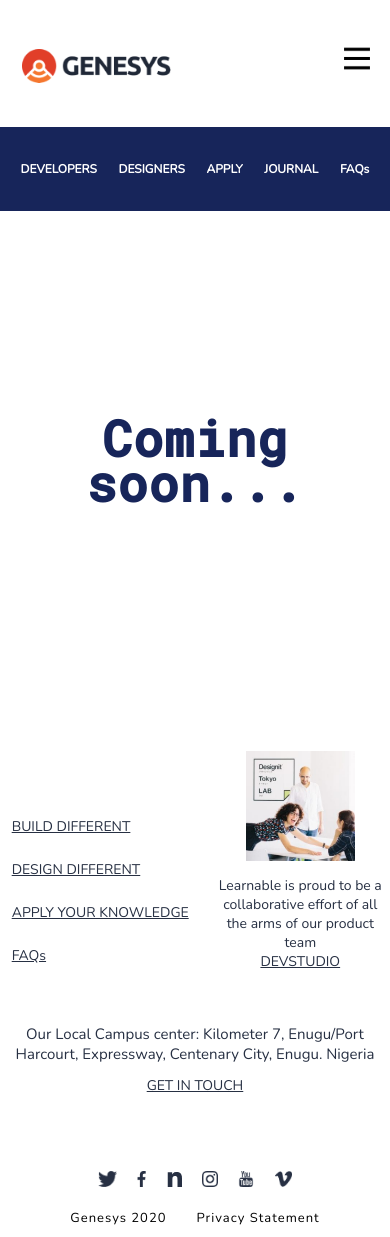
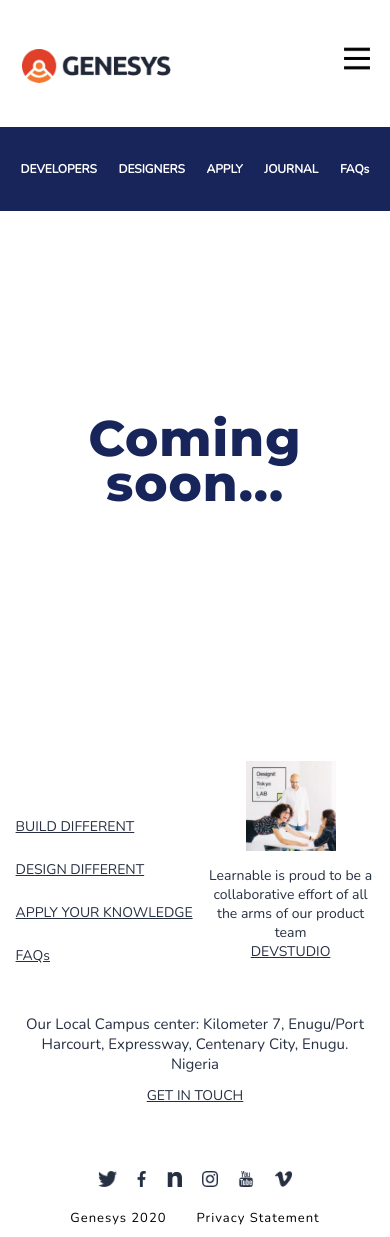
Before and after one commit to MiracleUFO/learnable, a React (Create React App) app: page /null in a window 390 px wide. Built offline with nearby package versions, Linux system fonts and the light colour scheme.

Commit message:
Mobile UI style tweak redo v1

```diff
--- a/public/index.html
+++ b/public/index.html
@@ -3,6 +3,8 @@
   <head>
     <meta charset="utf-8" />
     <meta name="viewport" content="width=device-width, initial-scale=1" />
+    <link rel="preconnect" href="https://fonts.gstatic.com">
+    <link href="https://fonts.googleapis.com/css2?family=Montserrat:wght@800&display=swap" rel="stylesheet">
     <link href="https://fonts.googleapis.com/css2?family=Nunito&display=swap" rel="stylesheet">
     <link href="https://fonts.googleapis.com/css2?family=Roboto+Mono:wght@500&display=swap" rel="stylesheet">
   </head>
--- a/src/components/Learnable-Home.js
+++ b/src/components/Learnable-Home.js
@@ -8,6 +8,7 @@ import SubscribeDiv from './SubscribeDiv';
 import {NavLink} from 'react-router-dom';
 import line from '../images/learnable-home/linebold.png';
 import introVid from '../images/learnable-home/learnableIntroVid.png';
+import hero from '../images/learnable-home/heroBg.jpg';
 import arrDown from '../images/shared/arr-down.png';
 import avatar from '../images/shared/avatar.png';
 import learnExp from '../images/learnable-home/learnExp.png';
@@ -112,7 +113,10 @@ function Learnable() {
 						<p className='whiteFont'>What to expect</p>
 					</div>
 				</div>
-					<img src={introVid} className='picRight floatRight' id='movedVid' alt=''/>
+					{window.innerWidth >=800 ?
+					<img src={introVid} className='picRight floatRight' id='movedVid' alt=''/> :
+					<img src={hero} className='picRight floatRight' id='movedVid' alt=''/>
+					}
 				</div>
 			</section>
 
--- a/src/index.css
+++ b/src/index.css
@@ -30,6 +30,12 @@ h1, h2 {
 	line-height: 45px;
 	letter-spacing: 1px;
 	padding: 40px 0;
+}
+
+@media screen and (max-width: 800px) {
+	h1, h2 {
+		font-family: 'Montserrat';
+	}
 }
 
 h2 {
@@ -290,9 +296,11 @@ span, #devStudio {
 		position: fixed;
 		display: flex;
 		flex-direction: column;
-		padding-top: 25vh;
+		justify-content: center;
 		align-items: center;
 		top: 15vh;
+
+
 		height: 90vh;
 		width: 100vw;
 		transition: max-height, height, visibility 9s ease-in ;
@@ -482,6 +490,10 @@ footer a {
 .subscribe {
 	width: 90%;
 	height: 250px;
+}
+
+.subscribe h2 {
+	font-family: 'Nunito';
 }
 
 @media screen and (max-width: 800px) {
@@ -531,10 +543,10 @@ footer a {
 	}
 
 	#footerRow1 {
-		display: grid;
-    padding: 50px 3vw 0;
-    width: 90vw;
-    grid-template-columns: 54vw 40vw;
+    display: grid;
+    margin: 50px 4vw 0;
+    width: 92vw;
+    grid-template-columns: 52vw 38vw;
     grid-template-rows: 260px 90px;
 	}
 
@@ -553,8 +565,8 @@ footer a {
 
 	#footerImgDiv {
 		flex-direction: column;
-    width: 40vw;
-		min-width: 40vw;
+    width: 33vw;
+		min-width: 33vw;
 		justify-content: center;
 		align-items: center;
 		height: 200px;
@@ -692,14 +704,16 @@ footer a {
 	height: 700px;
 }
 
-.genesysSects img, #otherThingsGrid {
+.genesysSects img {
 	position: relative;
 	width: 50%;
 	height: 600px;
 }
 
 #otherThingsGrid {
+	position: relative;
 	height: 600px;
+	width: 45%;
 	display: grid;
   grid-template-columns: 40% 40%;
   grid-template-rows: 240px 240px;
@@ -714,6 +728,10 @@ footer a {
 #otherThingsGrid a {
 	align-self: flex-end;
 	padding-bottom: 25px;
+}
+
+#otherThingsContainer .sectionTag {
+	width: 45%;
 }
 
 .sectionTag {
@@ -816,13 +834,13 @@ footer a {
 	.sectionTag {
 		order: 1;
 		margin-top: 10vh;
-		width: 65%;
+		width: 70%;
 		align-items: center;
 	}
 
 	.sectionTag p, .sectionTag a {
 		font-size: 6vw;
-    line-height: 55px;
+    line-height: 35px;
     text-align: center;
 	}
 
@@ -832,11 +850,10 @@ footer a {
 	}
 
 	#otherThingsGrid {
-		width: 60%;
-		margin: 160px 13vw 20px;
-		grid-template-columns: 60% 60%;
-		grid-template-rows: 220px 220px;
-		grid-gap: 30px;
+		width: 100%;
+		margin: 160px 6vw 20px;
+		grid-template-columns: 42vw 42vw;
+		grid-gap: 4vw;
 	}
 
 	#otherThingsGrid h2 {
@@ -998,11 +1015,6 @@ footer a {
 	.sectionTag p, .sectionTag a {
     font-size: 20px;
     line-height: 30px;
-	}
-
-	#otherThingsGrid {
-    margin: 160px 7vw 20px;
-    grid-template-columns: 55% 65%;
 	}
 }
 
@@ -1302,9 +1314,9 @@ footer a {
 	}
 
 	#learnableHome #movedVid {
-		max-width: 100%;
-		height: 310px;
-		bottom: 50px;
+    max-width: -webkit-fill-available;
+    height: 320px;
+    bottom: 50px;
 	}
 
 	#learnableHome .subscribe h2 {
@@ -1365,7 +1377,7 @@ footer a {
 
 	.avatarSect p, .genesysLearnableSects p, .curriculumGridCont a, .genesysLearnableSects a {
 		font-size: 6vw;
-		line-height: 40px;
+		line-height: 35px;
 	}
 }
 
```
Also changed, not shown: src/images/learnable-home/heroBg.jpg (added), src/images/learnable-home/heroBgg (1).jpg (added).
